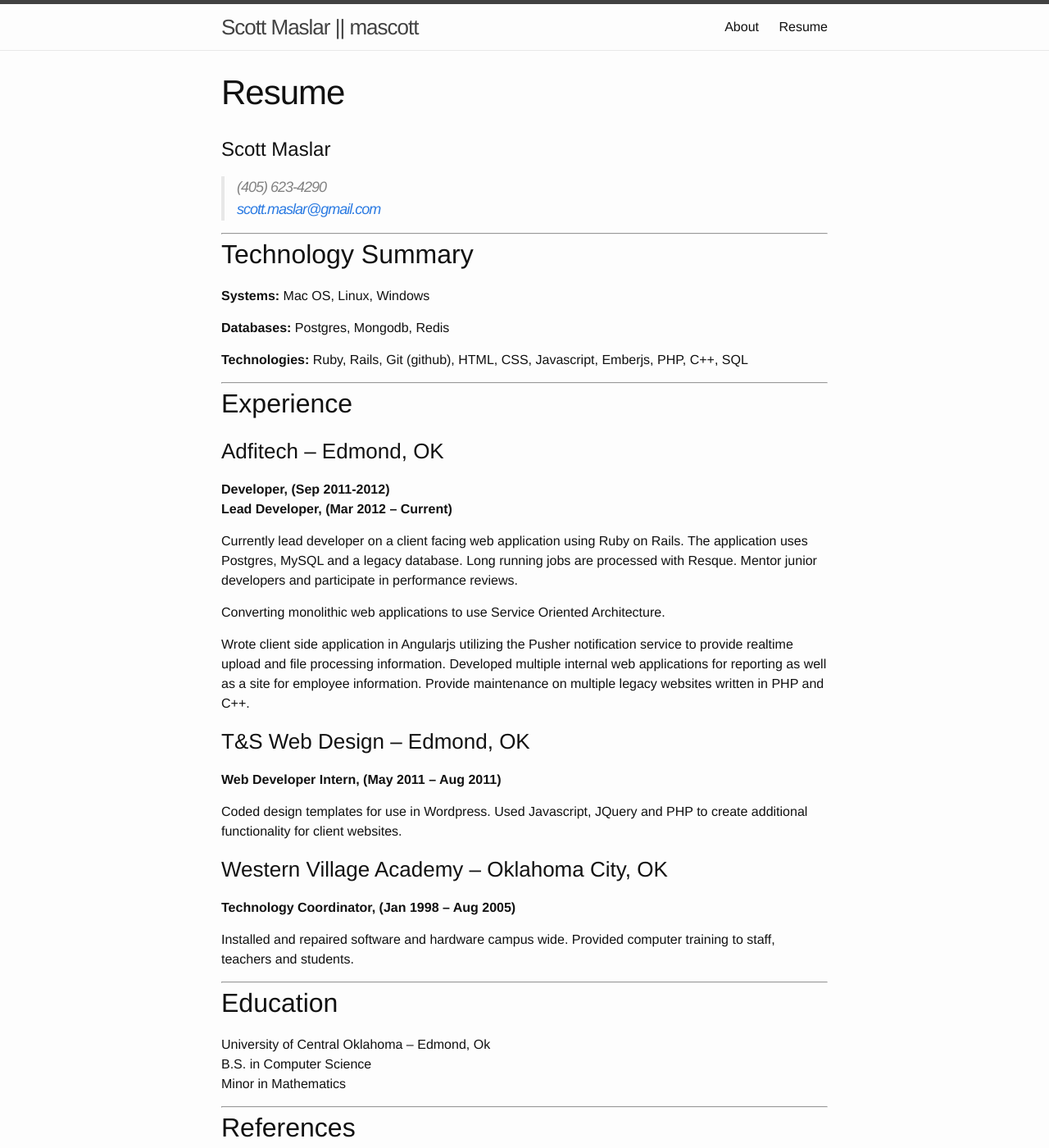
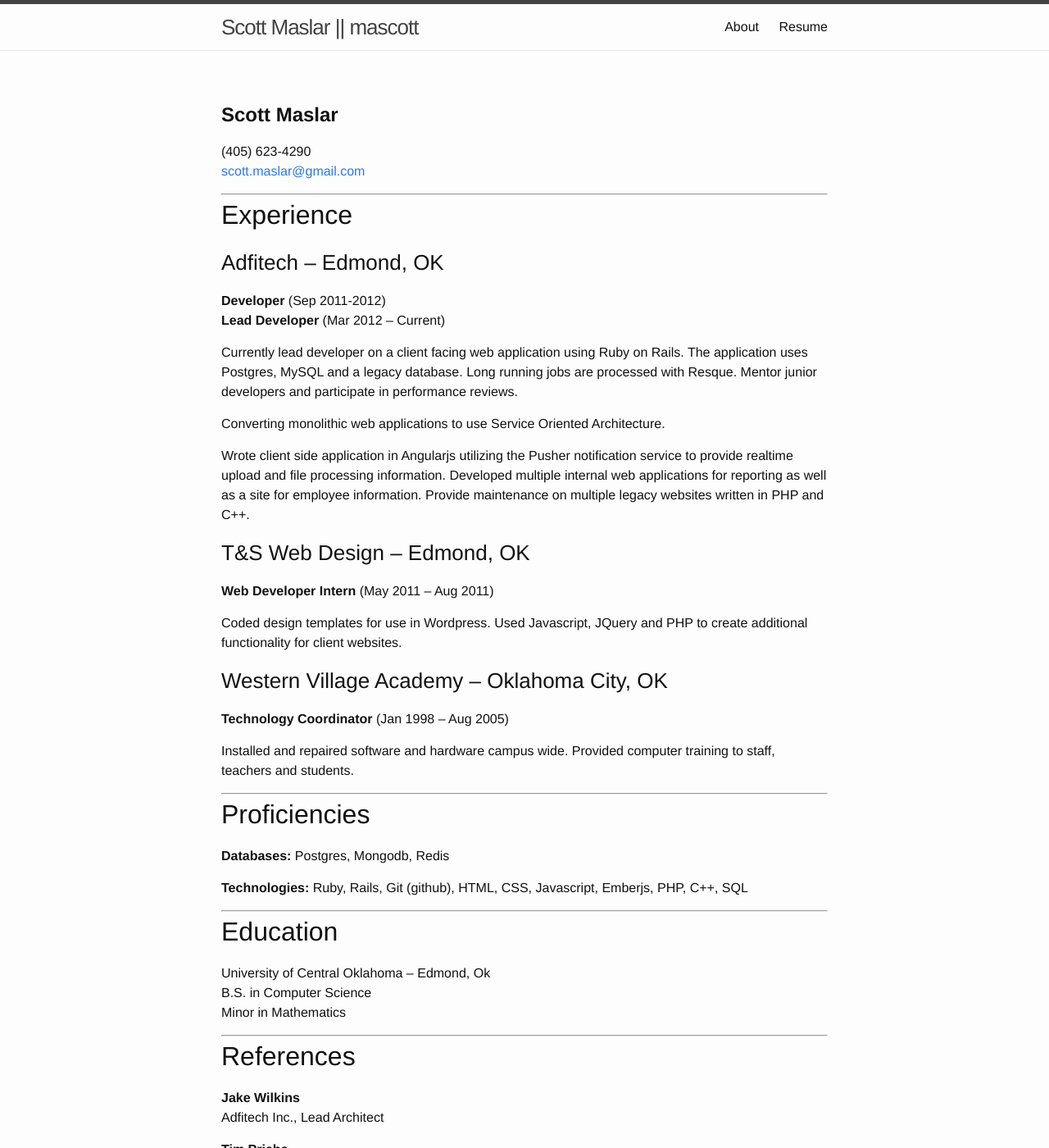
Before and after one commit to mascott/mascott.github.io, a Jekyll site: the page built from resume.md, in a window 1280 px wide and 1400 px high. Shown: the whole window at 82% size. Built offline with Jekyll 4.4.1, drawn with Linux system fonts in a browser that asks for light colours; some of the changed text lies outside the part shown.

Commit message:
Remove title and numbers

```diff
--- a/_includes/header.html
+++ b/_includes/header.html
@@ -15,8 +15,8 @@
 
       <div class="trigger">
         {% for page in site.pages %}
-          {% if page.title %}
-          <a class="page-link" href="{{ page.url | prepend: site.baseurl }}">{{ page.title }}</a>
+          {% if page.link_text %}
+          <a class="page-link" href="{{ page.url | prepend: site.baseurl }}">{{ page.link_text }}</a>
           {% endif %}
         {% endfor %}
       </div>
--- a/resume.md
+++ b/resume.md
@@ -1,33 +1,20 @@
 ---
 layout: page
-title: Resume
+link_text: Resume
 permalink: /resume/
 ---
 
-# Scott Maslar #
->(405) 623-4290\\
+# **Scott Maslar**
+(405) 623-4290\\
 [scott.maslar@gmail.com](scott.maslar@gmail.com)
-
--------
-
-## Technology Summary
-
-**Systems:**
-Mac OS, Linux, Windows
-
-**Databases:**
-Postgres, Mongodb, Redis
-
-**Technologies:**
-Ruby, Rails, Git (github), HTML, CSS, Javascript, Emberjs, PHP, C++, SQL
 
 ------
 
 ## Experience
 
-### Adfitech – Edmond, OK
-**Developer, (Sep 2011-2012)**\\
-**Lead Developer, (Mar 2012 – Current)**
+### Adfitech – Edmond, OK #
+**Developer** (Sep 2011-2012)\\
+**Lead Developer** (Mar 2012 – Current)
 
 Currently lead developer on a client facing web application using Ruby on Rails. The application uses Postgres, MySQL and a legacy database. Long running jobs are processed with Resque. Mentor junior developers and participate in performance reviews.
 
@@ -36,14 +23,24 @@ Converting monolithic web applications to use Service Oriented Architecture.
 Wrote client side application in Angularjs utilizing the Pusher notification service to provide realtime upload and file processing information. Developed multiple internal web applications for reporting as well as a site for employee information. Provide maintenance on multiple legacy websites written in PHP and C++.
 
 ### T&S Web Design – Edmond, OK
-**Web Developer Intern, (May 2011 – Aug 2011)**
+**Web Developer Intern** (May 2011 – Aug 2011)
 
 Coded design templates for use in Wordpress. Used Javascript, JQuery and PHP to create additional functionality for client websites.
 
 ### Western Village Academy – Oklahoma City, OK
-**Technology Coordinator, (Jan 1998 – Aug 2005)**
+**Technology Coordinator** (Jan 1998 – Aug 2005)
 
 Installed and repaired software and hardware campus wide. Provided computer training to staff, teachers and students.
+
+------
+
+## Proficiencies
+
+**Databases:**
+Postgres, Mongodb, Redis
+
+**Technologies:**
+Ruby, Rails, Git (github), HTML, CSS, Javascript, Emberjs, PHP, C++, SQL
 
 -------
 
```
Also changed, not shown: other parts of resume.md (+3 -3 lines), about.md (+1 -0 lines).
